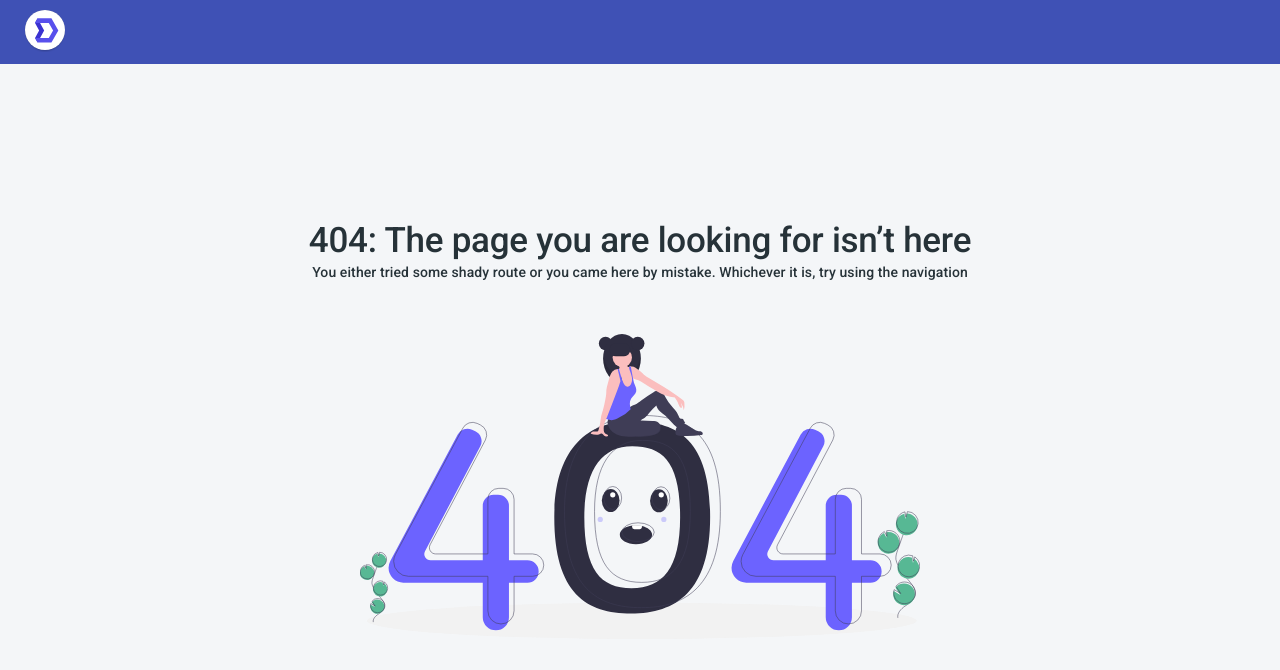
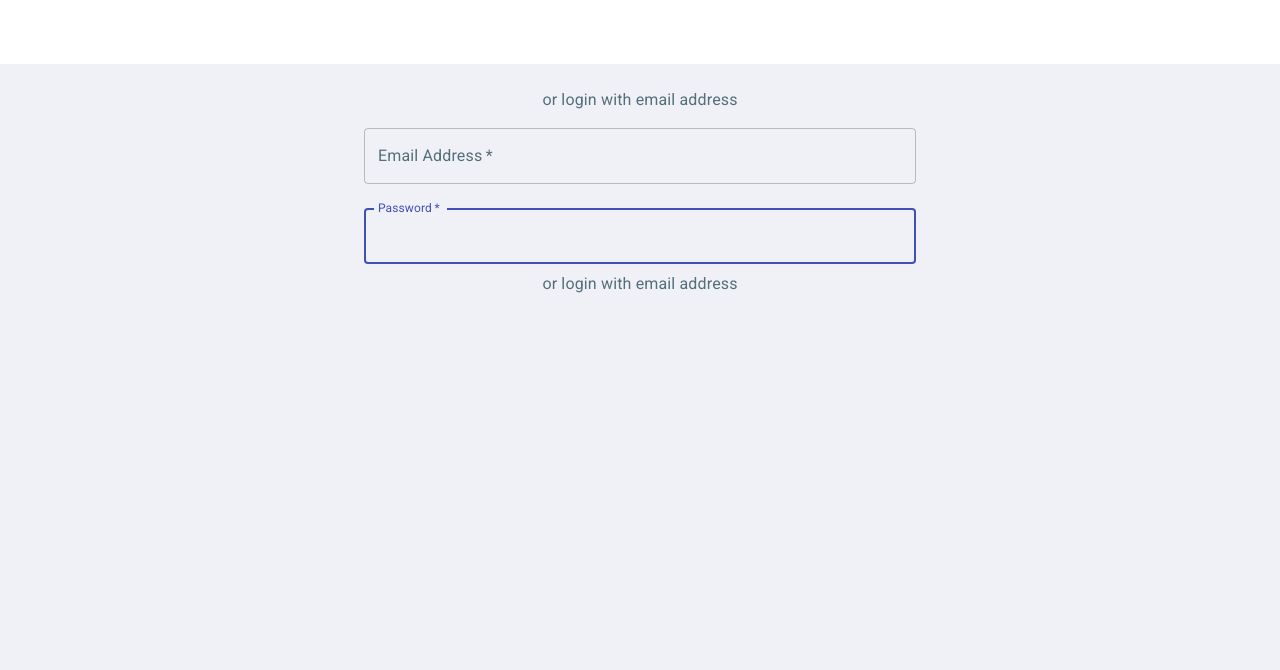
Before and after one commit to KetraKrato/smart-expo-web, a React (Create React App) app: page /loginpage in a window 1280 px wide. Before the commit this address led to /404. Shown: the top 670 px of the page. Built offline with nearby package versions, Linux system fonts and the light colour scheme.

Commit message:
CustomLoginPage

```diff
--- /dev/null
+++ b/src/layouts/LoginLayout/index.js
@@ -0,0 +1,47 @@
+import React from 'react';
+import { Outlet } from 'react-router-dom';
+import { makeStyles } from '@material-ui/core';
+
+const useStyles = makeStyles((theme) => ({
+  root: {
+    backgroundColor: theme.palette.background.default,
+    display: 'flex',
+    height: '100%',
+    overflow: 'hidden',
+    width: '100%'
+  },
+  wrapper: {
+    display: 'flex',
+    flex: '1 1 auto',
+    overflow: 'hidden',
+    paddingTop: 64
+  },
+  contentContainer: {
+    display: 'flex',
+    flex: '1 1 auto',
+    overflow: 'hidden'
+  },
+  content: {
+    flex: '1 1 auto',
+    height: '100%',
+    overflow: 'auto'
+  }
+}));
+
+const LoginLayout = () => {
+  const classes = useStyles();
+
+  return (
+    <div className={classes.root}>
+      <div className={classes.wrapper}>
+        <div className={classes.contentContainer}>
+          <div className={classes.content}>
+            <Outlet />
+          </div>
+        </div>
+      </div>
+    </div>
+  );
+};
+
+export default LoginLayout;
--- a/src/views/Login/LoginPage.js
+++ b/src/views/Login/LoginPage.js
@@ -4,30 +4,99 @@ import * as Yup from 'yup';
 import { Formik } from 'formik';
 import {
   Box,
-  Button,
+  // Buon,
   Container,
-  Grid,
-  Link,
+  // Grid,
+  // Link,
   TextField,
   Typography,
-  makeStyles
+  makeStyles,
 } from '@material-ui/core';
-import FacebookIcon from 'src/icons/Facebook';
-import GoogleIcon from 'src/icons/Google';
+// import FacebookIcon from 'src/icons/Facebook';
+// import GoogleIcon from 'src/icons/Google';
 import Page from 'src/components/Page';
+// import { fromPairs } from 'lodash';
 
+const useStyles = makeStyles((theme) => ({
+  root: {
+    backgroundColor: '#F0F0F7',
+    height: '100%',
+    paddingBottom: theme.spacing(3),
+    paddingTop: theme.spacing(3)
+  },
+  box: {
+    backgroundColor: '#6865A5',
+    height: 850,
+    paddingBottom: theme.spacing(3),
+    paddingTop: theme.spacing(3)
+  },
 
+}));
 const LoginPage = () => {
   const classes = useStyles();
   const navigate = useNavigate();
+
   return (
     <Page
       className={classes.root}
       title="Login"
     >
+      <Box display="flex" flexDirection="colum" height="100%" justifyContent="center ">
+        <Container maxWidth="sm" color="black">
+          <Formik
+            initialValues={{ email: 'test@gmail.com', password: '1234567' }}
+            validationSchema={Yup.object().shape({
+              email: Yup.string().email('Must be a valid email').max(255).required('Email is required'),
+              password: Yup.string().max(255).required('Password is required')
+            })}
+           // onSubmit={() => { navigate('/app/dashboard', { replace: true }); }}
+          >
+            {({ handleSubmit }) => (
+              <form onSubmit={handleSubmit}>
                 <Box>
-        <Container>
+                  <Typography
+                    align="center"
+                    color="textSecondary"
+                    variant="body1"
+                  >
+                    or login with email address
+                  </Typography>
+                </Box>
+                <TextField
+                  variant="outlined"
+                  margin="normal"
+                  required
+                  fullWidth
+                  id="email"
+                  label="Email Address"
+                  name="email"
+                  autoComplete="email"
+                  autoFocus
+                />
+                <TextField
+                  variant="outlined"
+                  margin="normal"
+                  required
+                  fullWidth
+                  id="email"
+                  label="Password"
+                  name="password"
+                  autoComplete="email"
+                  type="password"
+                  autoFocus
+                />
+                <Typography
+                  align="center"
+                  color="textSecondary"
+                  variant="body1"
+                >
+                  or login with email address
+                </Typography>
+              </form>
 
+            )}
+
+          </Formik>
         </Container>
       </Box>
 
```
Also changed, not shown: src/routes.js (+15 -3 lines). Lines whose indentation alone changed are shown as unchanged.
